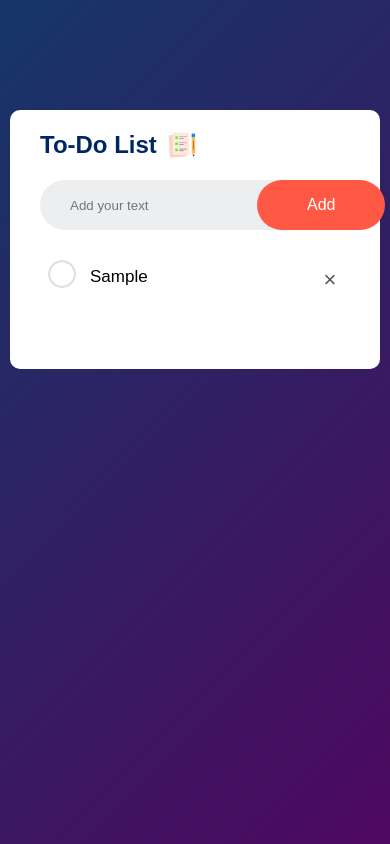
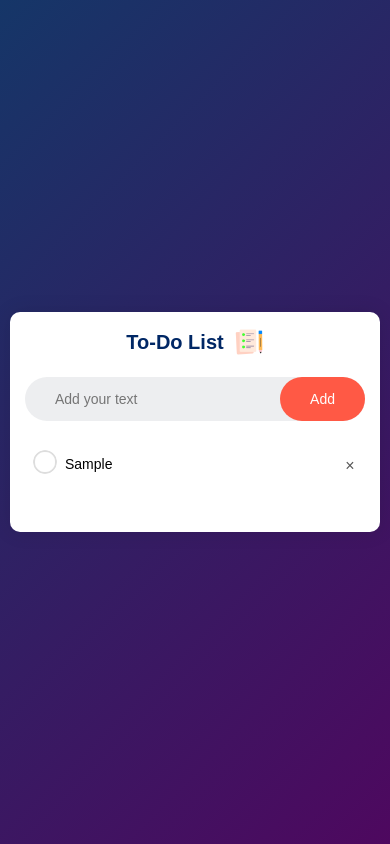
Before and after one commit to MOHDSAIFGIT/Todo-App, a plain HTML site: page index.html in a window 390 px wide. Both pictures are taken after typing "Sample" into the empty fields and a click on the button "Add". Drawn offline with Linux system fonts and the light colour scheme.

Commit message:
Responsive for mobile & other devices

```diff
--- a/style.css
+++ b/style.css
@@ -1,39 +1,47 @@
-*{
+* {
     margin: 0;
     padding: 0;
-    font-family: 'Popins',sans-serif;
+    font-family: 'Poppins', sans-serif;
     box-sizing: border-box;
 }
 
-.container{
+.container {
     width: 100%;
     min-height: 100vh;
-    background: linear-gradient(135deg,#153668,#4e085f);
+    background: linear-gradient(135deg, #153668, #4e085f);
     padding: 10px;
+    display: flex;
+    justify-content: center;
+    align-items: center;
+    flex-direction: column;
 }
 
-.todo-app{
+.todo-app {
     width: 100%;
     max-width: 540px;
     background: #fff;
-    margin: 100px auto 20px;
+    margin: 20px auto;
     padding: 20px 30px 70px;
     border-radius: 10px;
+    box-shadow: 0px 0px 20px rgba(0, 0, 0, 0.1);
 }
 
-.todo-app h2{
+.todo-app h2 {
     color: #002765;
     display: flex;
     align-items: center;
     margin-bottom: 20px;
+    font-size: 24px;
+    justify-content: center;
+    text-align: center;
 }
 
-.todo-app h2 img{
+.todo-app h2 img {
     width: 30px;
     margin-left: 10px;
 }
 
-.row{
+.row {
     display: flex;
     align-items: center;
     justify-content: space-between;
@@ -43,16 +51,16 @@
     margin-bottom: 25px;
 }
 
-input{
+input {
     flex: 1;
     border: none;
     outline: none;
     background: transparent;
     padding: 10px;
-    font-weight: 14px;
+    font-size: 14px;
 }
 
-button{
+button {
     border: none;
     outline: none;
     padding: 16px 50px;
@@ -61,18 +69,24 @@ button{
     font-size: 16px;
     cursor: pointer;
     border-radius: 40px;
+    transition: background 0.3s ease;
 }
 
-ul li{
+button:hover {
+    background: #e04e3a;
+}
+
+ul li {
     list-style: none;
     font-size: 17px;
     padding: 12px 8px 12px 50px;
     user-select: none;
     cursor: pointer;
     position: relative;
+    transition: background 0.3s ease;
 }
 
-ul li::before{
+ul li::before {
     content: '';
     position: absolute;
     height: 28px;
@@ -85,16 +99,16 @@ ul li::before{
     left: 8px;
 }
 
-ul li.checked{
+ul li.checked {
     color: #555;
     text-decoration: line-through;
 }
 
-ul li.checked::before{
+ul li.checked::before {
     background-image: url(images/checked.png);
 }
 
-ul li span{
+ul li span {
     position: absolute;
     right: 0;
     top: 5px;
@@ -105,8 +119,65 @@ ul li span{
     line-height: 40px;
     text-align: center;
     border-radius: 50%;
+    transition: background 0.3s ease;
 }
 
-ul li span:hover{
+ul li span:hover {
     background: #edeef0;
 }
+
+/* Media Queries for Responsiveness */
+@media only screen and (max-width: 768px) {
+    .todo-app {
+        padding: 20px 20px 60px;
+    }
+
+    .button {
+        padding: 14px 40px;
+        font-size: 14px;
+    }
+
+    ul li {
+        font-size: 15px;
+    }
+
+    ul li span {
+        width: 35px;
+        height: 35px;
+        font-size: 18px;
+        line-height: 35px;
+    }
+}
+
+@media only screen and (max-width: 480px) {
+    .todo-app {
+        padding: 15px 15px 50px;
+    }
+
+    .todo-app h2 {
+        font-size: 20px;
+    }
+
+    button {
+        padding: 14px 30px;
+        font-size: 14px;
+    }
+
+    ul li {
+        font-size: 14px;
+        padding: 10px 8px 10px 40px;
+    }
+
+    ul li::before {
+        height: 24px;
+        width: 24px;
+        top: 10%;
+    }
+
+    ul li span {
+        width: 30px;
+        height: 30px;
+        font-size: 16px;
+        line-height: 30px;
+    }
+}
```
